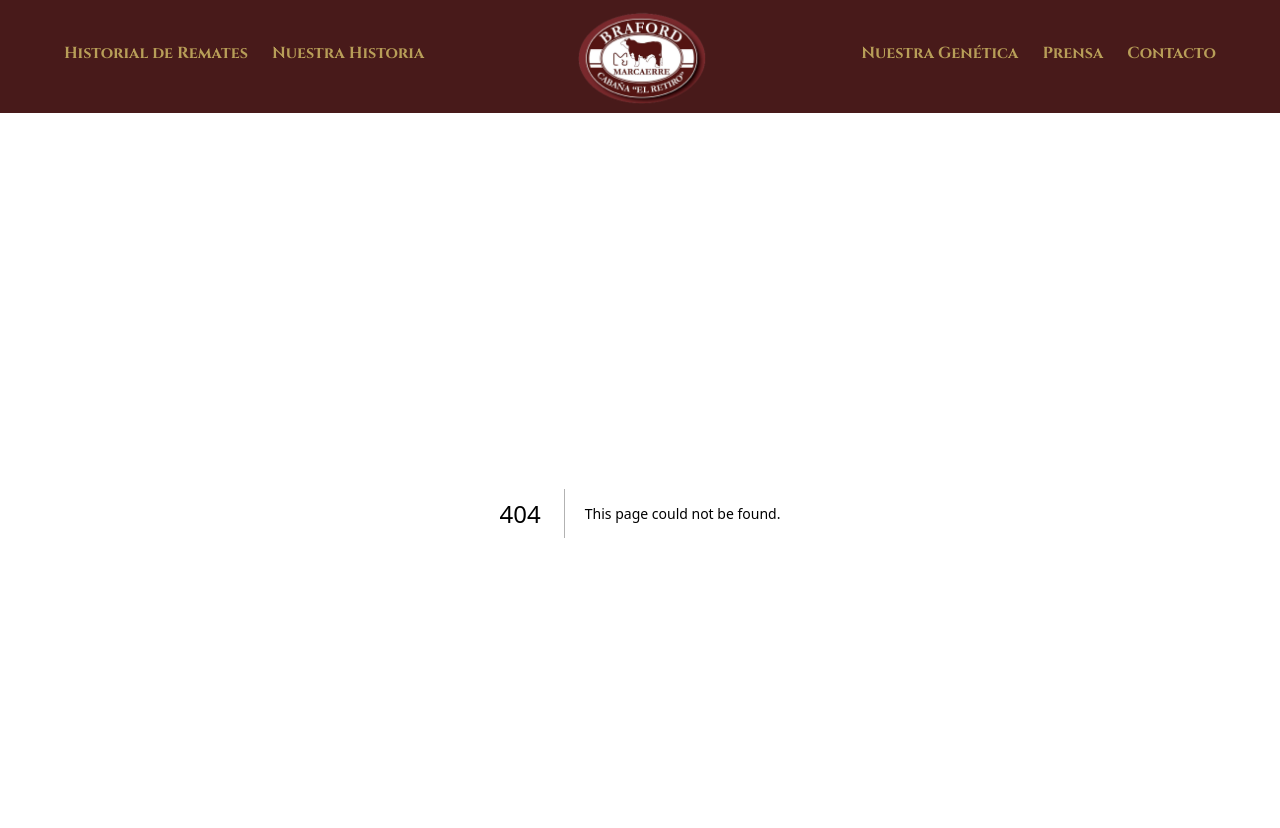
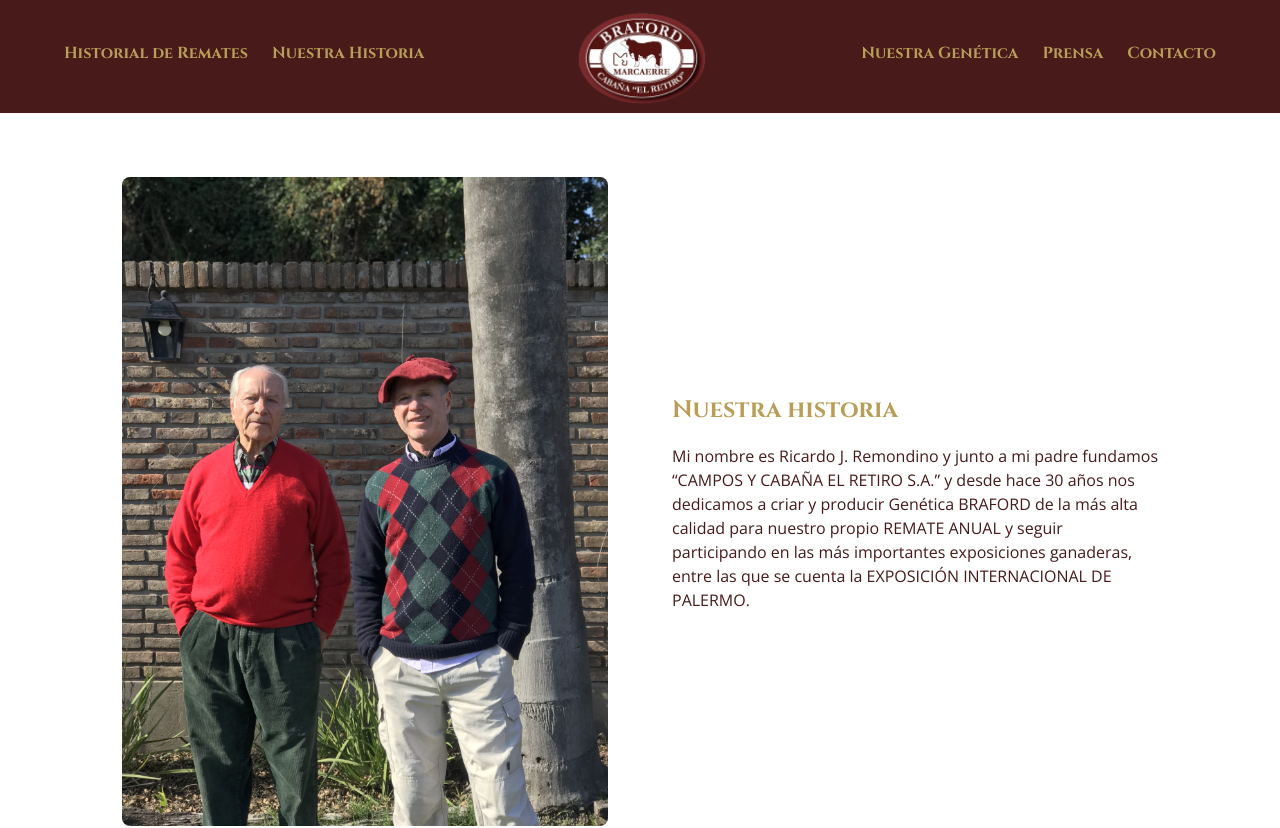
Before and after one commit to BautyRemondino2/elretiro_web, a Next.js app: page /nuestra-historia in a window 1280 px wide. Before the commit this address had no page. Shown: the top 828 px of the page. Built offline with nearby package versions, Linux system fonts and the light colour scheme.

Commit message:
nuestra historia

```diff
--- /dev/null
+++ b/app/nuestra-historia/page.tsx
@@ -0,0 +1,23 @@
+import '../ui/nuestra_historia.css';
+import { Cinzel, Open_Sans } from 'next/font/google';
+
+const cinzel = Cinzel({ subsets: ['latin'], weight: ['400', '700'] });
+const openSans = Open_Sans({ subsets: ['latin'], weight: ['400', '600'] });
+
+export default function NuestraHistoria() {
+  return (
+    <div className="min-h-screen w-full relative overflow-x-hidden">
+      <div className="historia-section">
+        <div className="historia-img">
+          <img src="/abue_papa.jpg" alt="Historia El Retiro" className="historia-img-content" />
+        </div>
+        <div className="historia-texto">
+          <h3 className={`${cinzel.className} nombre-fundador`}>Nuestra historia</h3>
+          <p>
+            Mi nombre es Ricardo J. Remondino y junto a mi padre fundamos “CAMPOS Y CABAÑA EL RETIRO S.A.” y desde hace 30 años nos dedicamos a criar y producir Genética BRAFORD de la más alta calidad para nuestro propio REMATE ANUAL y seguir participando en las más importantes exposiciones ganaderas, entre las que se cuenta la EXPOSICIÓN INTERNACIONAL DE PALERMO.
+          </p>
+        </div>
+      </div>
+    </div>
+  );
+}
--- /dev/null
+++ b/app/ui/nuestra_historia.css
@@ -0,0 +1,35 @@
+.historia-section {
+  display: flex;
+  justify-content: center;
+  align-items: center;
+  gap: 4rem;
+  padding: 4rem 2rem;
+  flex-wrap: wrap;
+}
+
+.historia-img {
+  max-width: 40%;
+  flex-shrink: 0;
+  display: flex;
+  justify-content: center;
+}
+
+.historia-img-content {
+  width: 100%;
+  height: auto;
+  border-radius: 8px;
+}
+
+.historia-texto {
+  max-width: 40%;
+  font-family: 'Open Sans', sans-serif;
+  color: #481a1a;
+  text-align: left;
+}
+
+.nombre-fundador {
+  font-size: 1.5rem;
+  margin-bottom: 1rem;
+  color: #B89E58;
+  font-weight: bold;
+}
```
Also changed, not shown: public/abue_papa.jpg (added).
